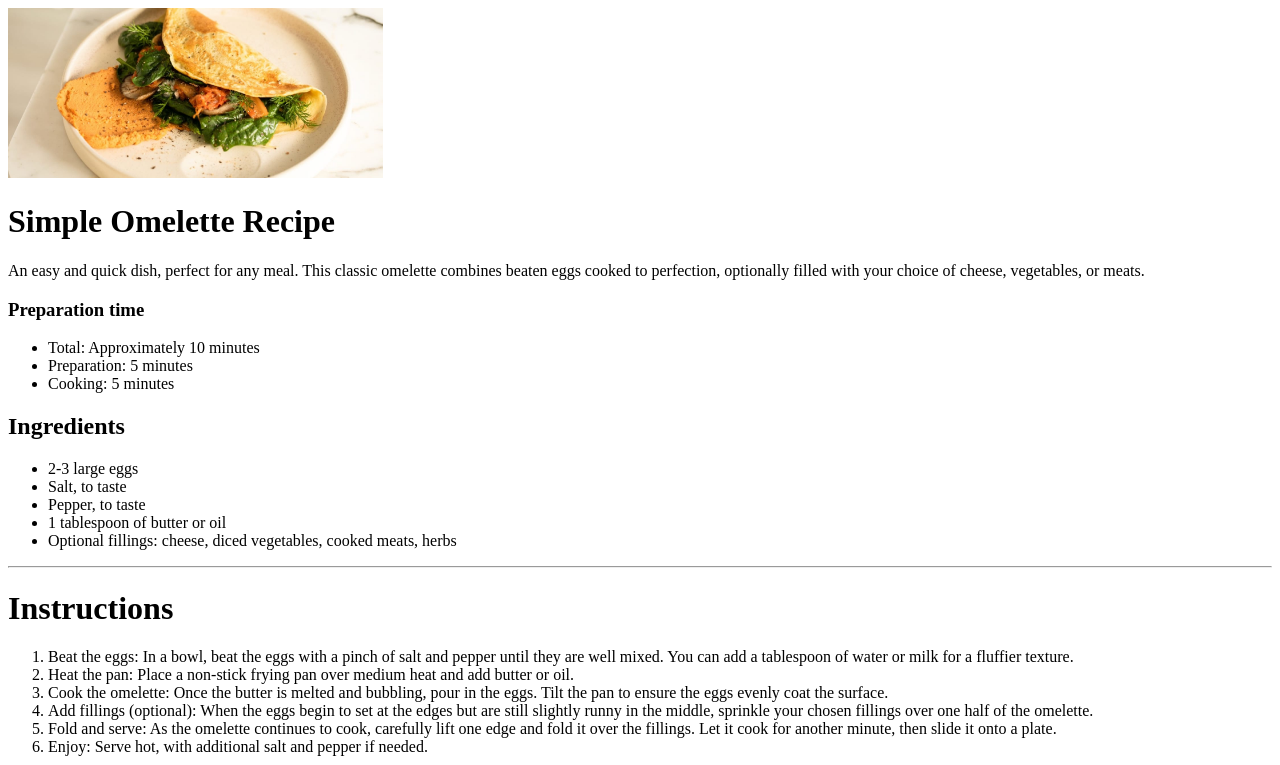
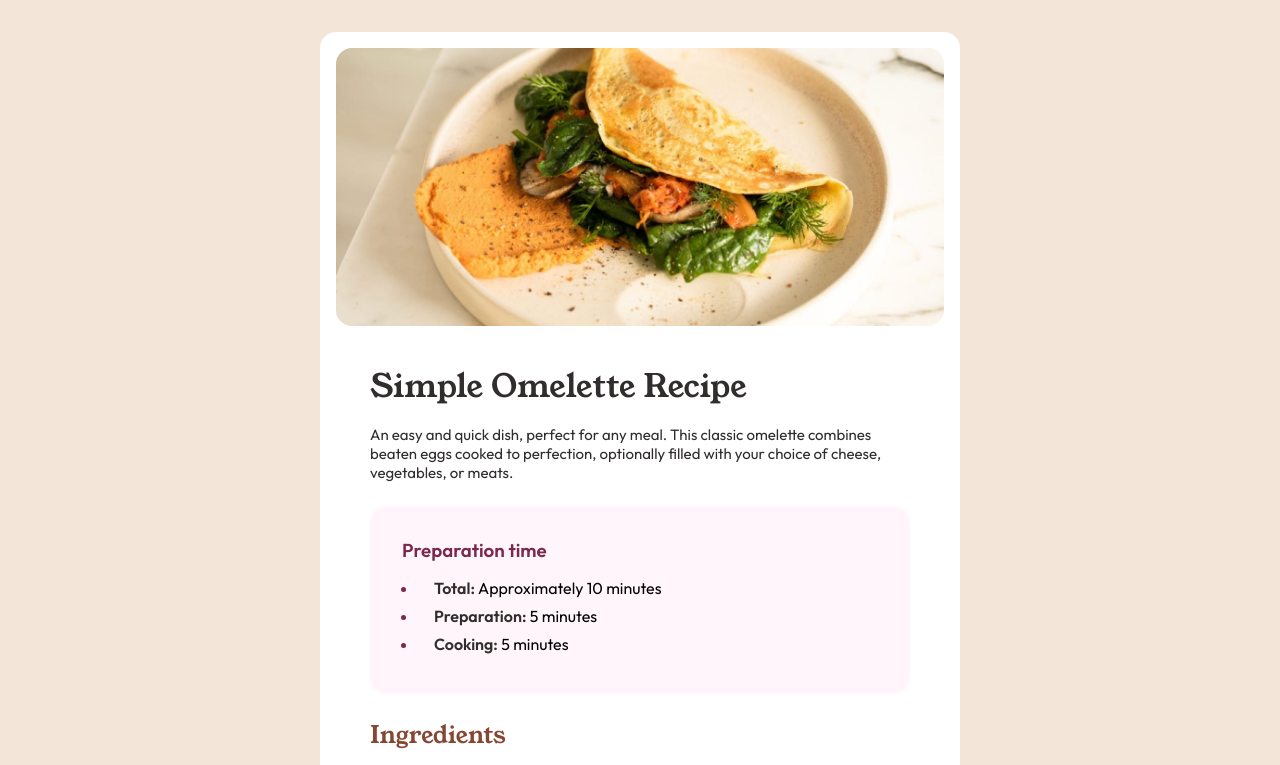
Before and after one commit to akwilaagung/recipe-page, a plain HTML site: page index.html in a window 1280 px wide. Shown: the top 765 px of the page. Drawn offline with Linux system fonts and the light colour scheme.

Commit message:
fix(code)
fix css code

```diff
--- a/index.html
+++ b/index.html
@@ -11,7 +11,7 @@
       sizes="32x32"
       href="./assets/images/favicon-32x32.png"
     />
-    <link rel="stylesheet" href="styles.css" />
+    <link rel="stylesheet" href="style.css" />
 
     <title>Frontend Mentor | Recipe page</title>
 
--- a/style.css
+++ b/style.css
@@ -167,8 +167,11 @@ td {
 }
 
 img {
-  margin-bottom: 10px;
+  /* margin-bottom: 10px;
+  width: 100%; */
+  /* max-width: 100%; */
   width: 100%;
+  height: 100%;
 }
 
 ol li::marker {
```
